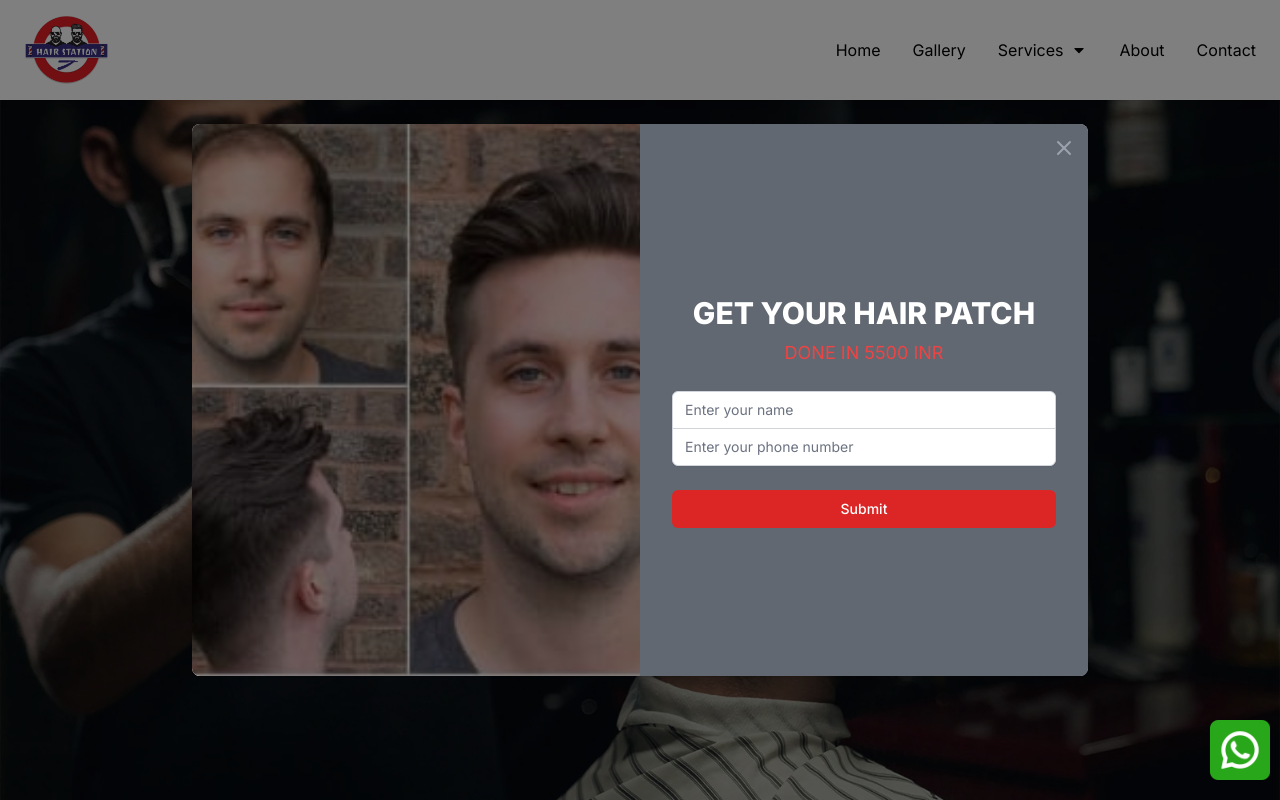
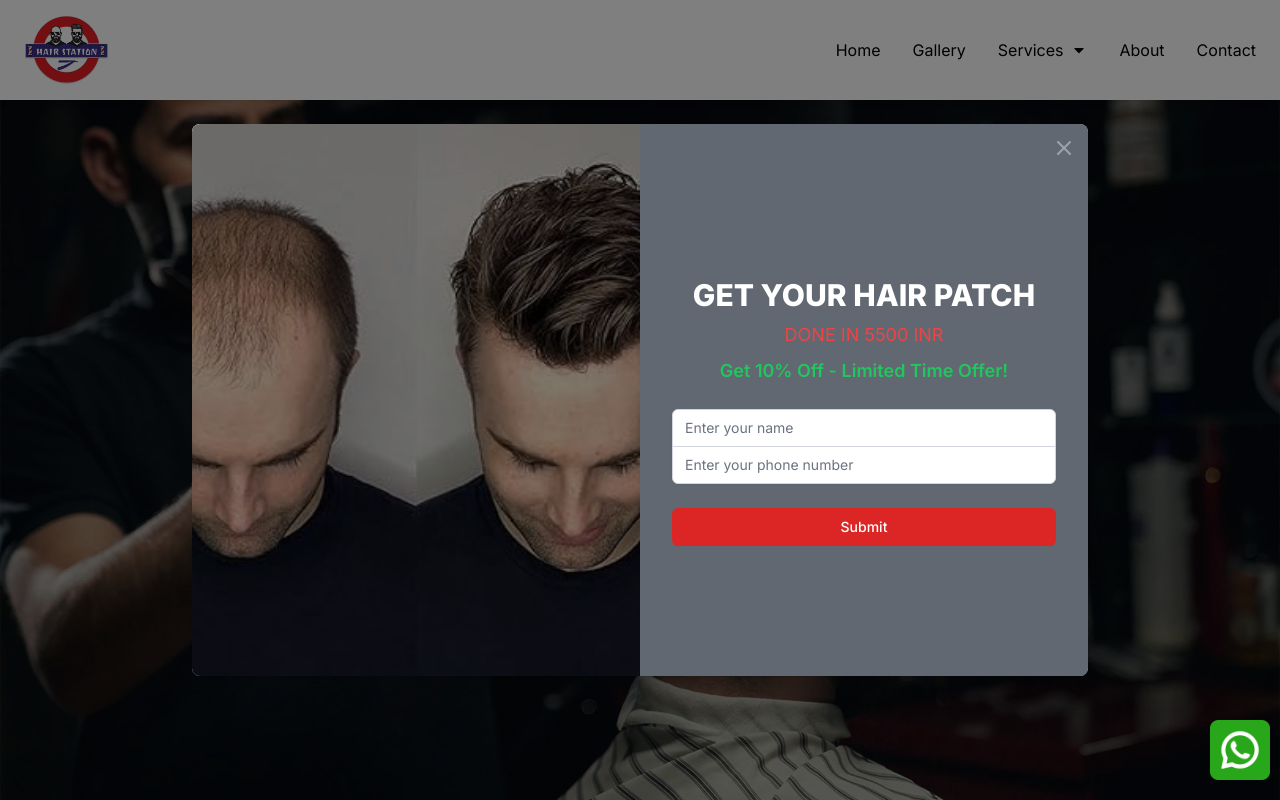
Before and after one commit to nikunj309/hair-station, a Next.js app: page / in a window 1280 px wide. Shown: the top 800 px of the page. Built offline with nearby package versions, Linux system fonts and the light colour scheme.

Commit message:
modal change

```diff
--- a/src/app/page.js
+++ b/src/app/page.js
@@ -33,17 +33,19 @@ export default function Home() {
       <div className="mt-2">
         <AboutUs />
       </div>
+      <ServicesCard />
+      <VideoSection
+                title="Revolutionary Hair Care Solutions"
+                videoSrc='/v3.mp4'// Path to your video file
+            />
       <VideoSection
                 title="Transforming Hair Solutions"
                 videoSrc='/v2.mp4'// Path to your video file
             />
-      <VideoSection
-                title="Revolutionary Hair Care Solutions"
-                videoSrc='/v3.mp4'// Path to your video file
-            />
+
       <WhyChooseUs />
       <Vision/>
-      <ServicesCard />
+
       {/* <Testimonials/> */}
       <div className="mt-6">
         <GallerySection />
--- a/src/components/ContactModal.jsx
+++ b/src/components/ContactModal.jsx
@@ -2,7 +2,7 @@
 import Image from 'next/image';
 import React, { useState } from 'react';
 import { FiX } from 'react-icons/fi';
-import model from '../assets/hair-fixing.jpg'
+import model from '../assets/61imeOH5NGL._AC_UF350,350_QL80_.jpg'
 
 const ContactModal = ({ isOpen, closeModal }) => {
   // const [name, setName] = useState('')
@@ -69,6 +69,9 @@ const ContactModal = ({ isOpen, closeModal }) => {
               <p className="mt-2 text-lg text-red-500">
                 DONE IN 5500 INR
               </p>
+              <p className="mt-2 text-lg text-green-500 font-semibold">
+    Get 10% Off - Limited Time Offer!
+</p>
             </div>
             <form className="space-y-6" onSubmit={handleSubmit}>
               <div className="rounded-md shadow-sm -space-y-px">
--- a/src/components/Herosection.jsx
+++ b/src/components/Herosection.jsx
@@ -32,6 +32,7 @@ import React from 'react';
 import herobanner from '../assets/herobg.jpg';
 
 const HeroSection = () => {
+    const whatsappLink = `https://api.whatsapp.com/send/?phone=%2B919898820011`;
     return (
         <div className="relative flex items-center justify-center h-screen bg-gray-900 text-white">
             <div className="absolute inset-0 z-0">
@@ -57,11 +58,19 @@ const HeroSection = () => {
                         tailored to your needs for a natural look and feel
                     </p>
                 </div>
-            <a href='/non-surgical-hair-replacement'>
-            <button className="mt-8 px-6 md:px-8 py-2 md:py-3 bg-[#323232] text-white font-bold rounded-md text-sm md:text-base hover:bg-[#434141]">
+                <div className="flex flex-col md:flex-row flex-wrap mt-8 space-x-0 space-y-4 md:space-y-0 md:space-x-5">
+                    <a href='/non-surgical-hair-replacement' className="flex-1">
+                        <button className="w-full px-6 md:px-8 py-2 md:py-3 bg-[#323232] text-white font-bold rounded-md text-sm md:text-base hover:bg-[#434141]">
                             Learn More
                         </button>
                     </a>
+                    <a href={whatsappLink} className="flex-1">
+                        <button className="w-full px-6 md:px-8 py-2 md:py-3 bg-[#323232] text-white font-bold rounded-md text-sm md:text-base hover:bg-[#434141]">
+                            Book Appointment
+                        </button>
+                    </a>
+                </div>
+
             </div>
         </div>
     );
```
Also changed, not shown: src/assets/61imeOH5NGL._AC_UF350,350_QL80_.jpg (added). Lines whose indentation alone changed are shown as unchanged.
